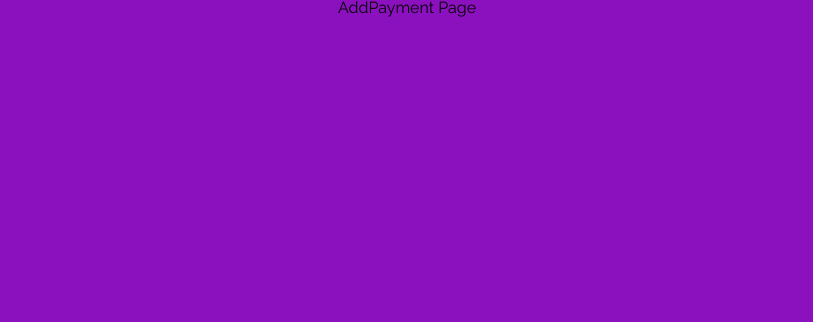
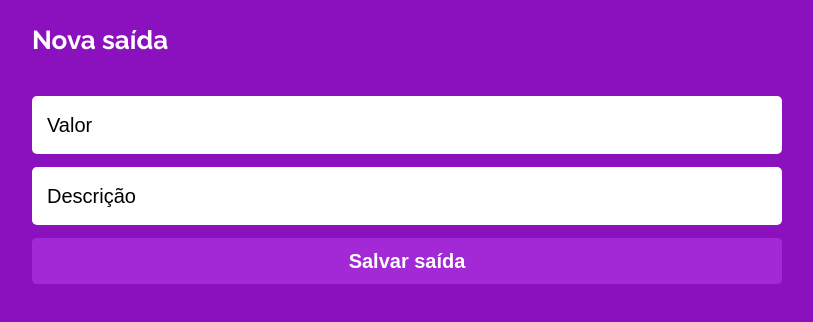
Before and after one commit to LucasPCotrim/projeto13-mywallet-front, a React (Create React App) app: page /add-payment in a window 1280 px wide. Shown: the top 322 px of the page, without its empty margins (233-1046 px from the left). Built offline with nearby package versions, Linux system fonts and the light colour scheme; a web font is replaced by a local one.

Commit message:
feat: Initial implementation of AddPaymentPage

```diff
--- a/src/App.js
+++ b/src/App.js
@@ -2,6 +2,8 @@ import GlobalStyle from './global/GlobalStyle';
 import { BrowserRouter, Routes, Route } from 'react-router-dom';
 import LoginPage from './components/LoginPage/LoginPage';
 import SignUpPage from './components/SignUpPage/SignUpPage';
+import AddIncomePage from './components/AddIncomePage/AddIncomePage';
+import AddPaymentPage from './components/AddPaymentPage/AddPaymentPage';
 
 export default function App() {
   return (
@@ -19,22 +21,8 @@ export default function App() {
               </>
             }
           />
-          <Route
-            path='/add-income'
-            element={
-              <>
-                <h1>AddIncome Page</h1>
-              </>
-            }
-          />
-          <Route
-            path='/add-payment'
-            element={
-              <>
-                <h1>AddPayment Page</h1>
-              </>
-            }
-          />
+          <Route path='/add-income' element={<AddIncomePage />} />
+          <Route path='/add-payment' element={<AddPaymentPage />} />
         </Routes>
       </BrowserRouter>
     </>
--- /dev/null
+++ b/src/components/AddPaymentPage/AddPaymentPage.js
@@ -0,0 +1,18 @@
+import { AddPaymentPageStyle, FormStyle } from './AddPaymentPage.style';
+
+export default function AddIncomePage() {
+  return (
+    <AddPaymentPageStyle>
+      <header>
+        <h1>Nova saída</h1>
+      </header>
+      <FormStyle>
+        <input type='text' name='value' placeholder='Valor' />
+        <input type='password' name='description' placeholder='Descrição' />
+        <button>
+          <h2>Salvar saída</h2>
+        </button>
+      </FormStyle>
+    </AddPaymentPageStyle>
+  );
+}
--- /dev/null
+++ b/src/components/AddPaymentPage/AddPaymentPage.style.js
@@ -0,0 +1,76 @@
+import styled from 'styled-components';
+
+export const AddPaymentPageStyle = styled.div`
+  width: min(800px, 100vw);
+  display: flex;
+  flex-direction: column;
+  justify-content: flex-start;
+  padding: 0 25px;
+
+  header {
+    display: flex;
+    flex-direction: row;
+    justify-content: space-between;
+    align-items: center;
+    margin: 25px 0 40px 0;
+    h1 {
+      font-family: var(--body-font-family);
+      font-style: normal;
+      font-weight: 700;
+      font-size: 26px;
+      line-height: 31px;
+      color: #ffffff;
+    }
+  }
+`;
+
+export const FormStyle = styled.form`
+  width: 100%;
+  display: flex;
+  flex-direction: column;
+  align-items: center;
+  justify-content: flex-start;
+  gap: 13px;
+  margin-bottom: 36px;
+  input {
+    width: 100%;
+    height: 58px;
+    background-color: #ffffff;
+    border-radius: 5px;
+    font-style: normal;
+    font-weight: 400;
+    font-size: 20px;
+    line-height: 23px;
+    color: #000000;
+    padding-left: 15px;
+    outline: none;
+    &::placeholder {
+      font-size: 20px;
+      line-height: 23px;
+      color: #000000;
+    }
+    &:focus::placeholder {
+      color: transparent;
+    }
+  }
+
+  button {
+    width: 100%;
+    height: 46px;
+    background-color: var(--button-background-color);
+    border: none;
+    border-radius: 4.64px;
+    text-align: center;
+    display: flex;
+    align-items: center;
+    justify-content: center;
+    cursor: pointer;
+    h2 {
+      font-size: 20px;
+      font-style: normal;
+      font-weight: 700;
+      line-height: 23px;
+      color: #ffffff;
+    }
+  }
+`;
```
